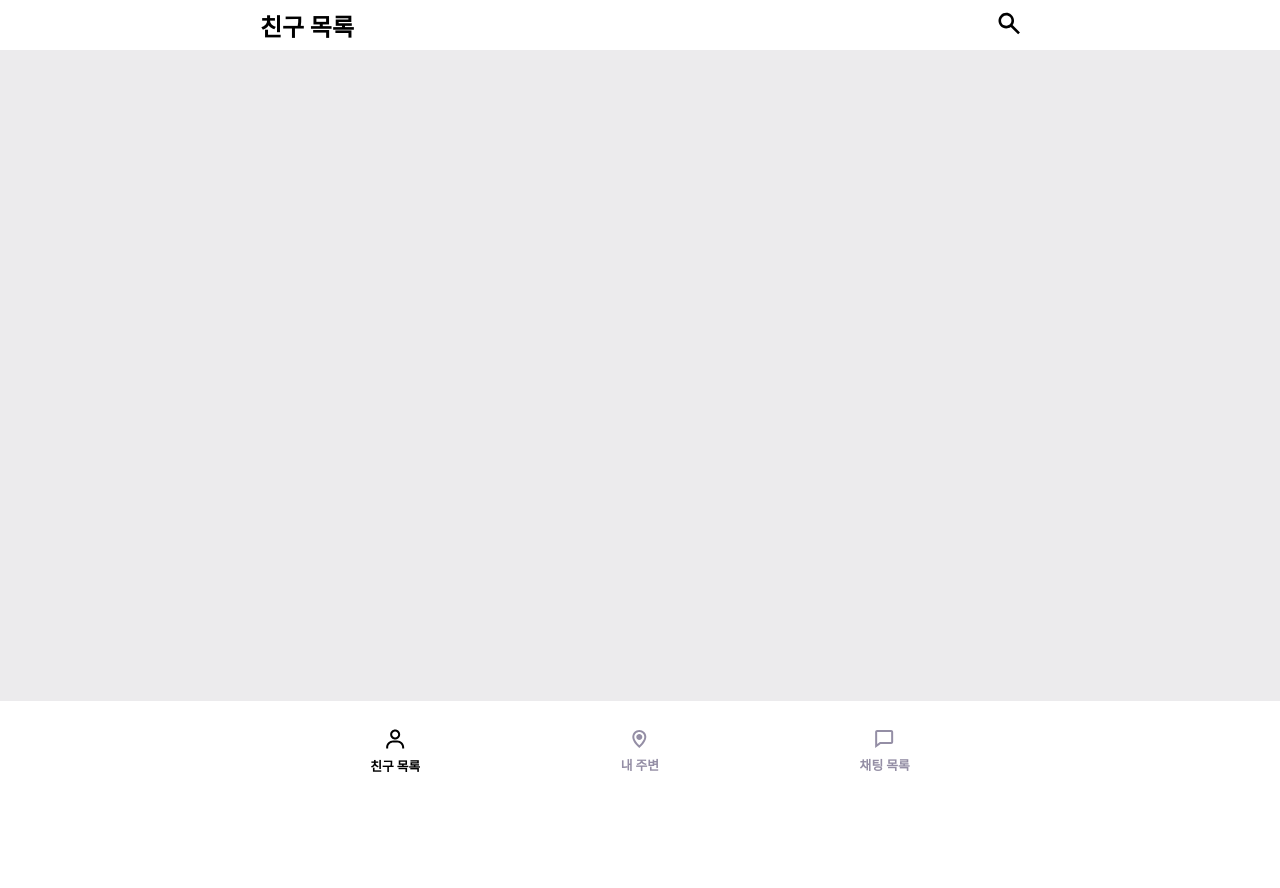
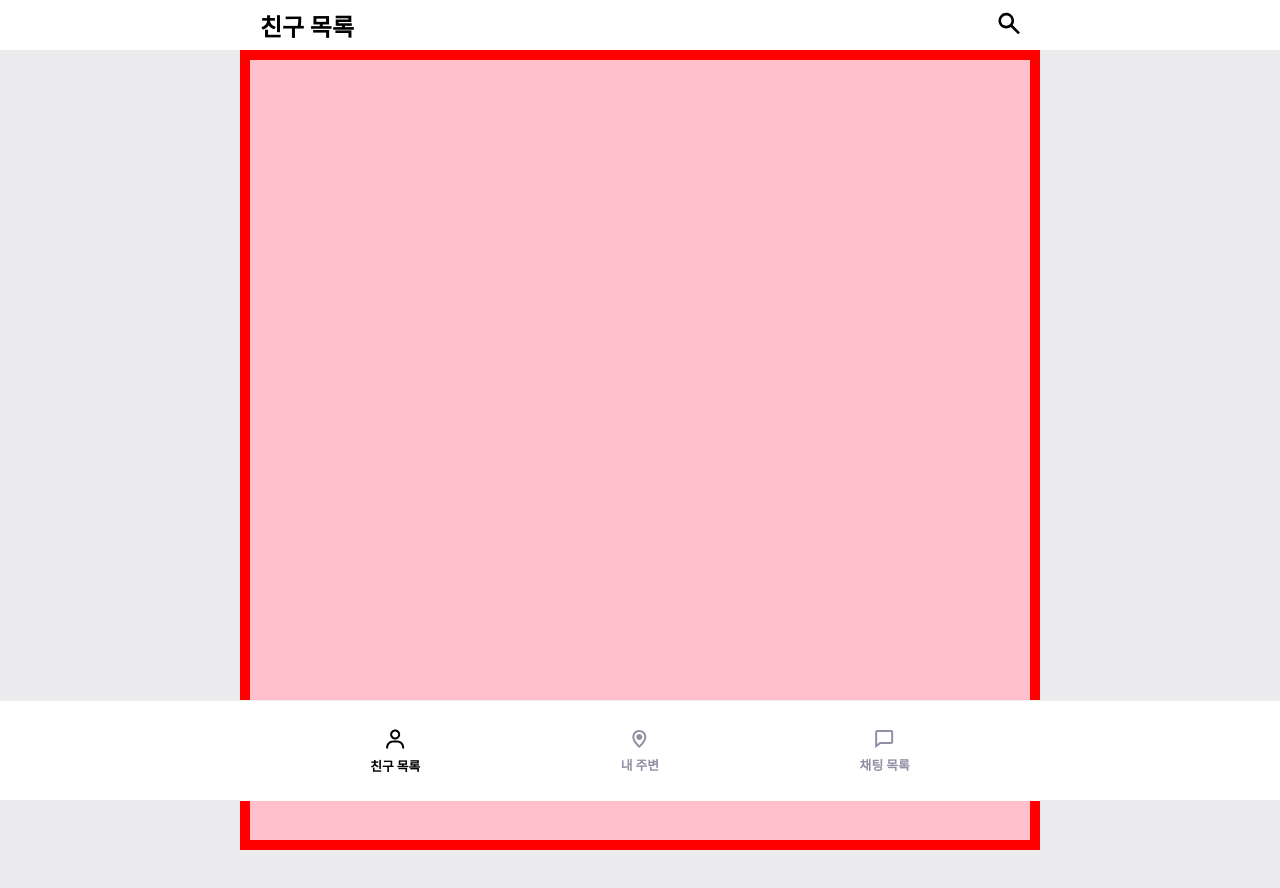
Before and after one commit to Yonseitalk/yonseitalk, a React (Create React App) app in the folder client/: page / in a window 1280 px wide. Shown: the top 888 px of the page. Before the commit the page ends 800 px from the top, so only its background shows below. Built offline with nearby package versions, Linux system fonts and the light colour scheme.

Commit message:
Fix Container Scroll

```diff
--- a/client/src/components/Container.js
+++ b/client/src/components/Container.js
@@ -15,8 +15,9 @@ export default withRouter(Container);
 
 export const ContainerSpace = styled.div`
     width:100%;
-    height:100vh;
+    height:100%;
     box-sizing: border-box;
+    padding:50px 0 100px 0;
 
     display: flex;
     align-items: center;
@@ -27,8 +28,9 @@ export const ContainerSpace = styled.div`
 export const ContainerContent = styled.div`
     width:100%;
     max-width:800px;
-    height:100vh;
+    min-height:100vh;
     box-sizing: border-box;
+    padding:20px;
 
     word-break:keep-all;
 
@@ -36,7 +38,7 @@ export const ContainerContent = styled.div`
     align-items: center;
     justify-content: center;
 
-    background-color:#ECEBED;
-
-    padding:20px;
+    background-color:pink;
+    border:10px solid red;
+    overflow:scroll;
 `
```
